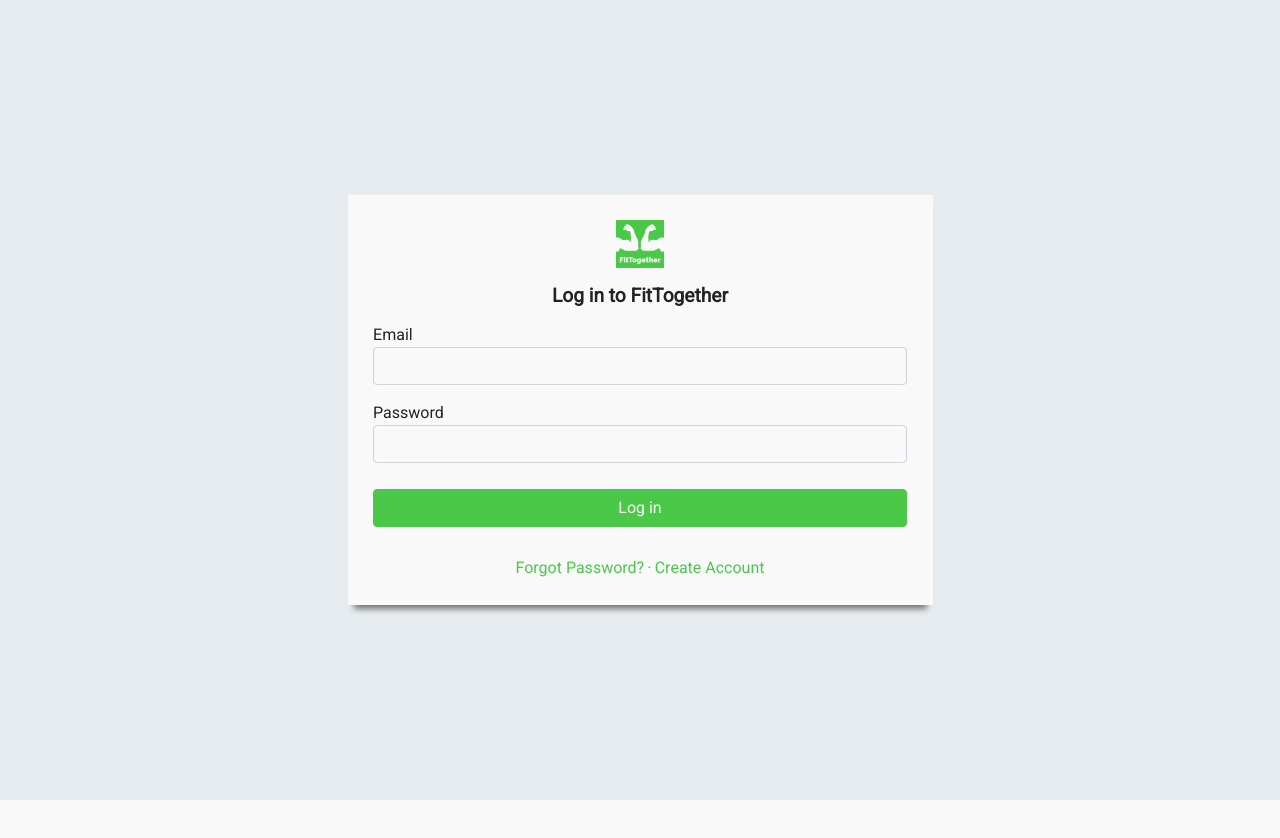
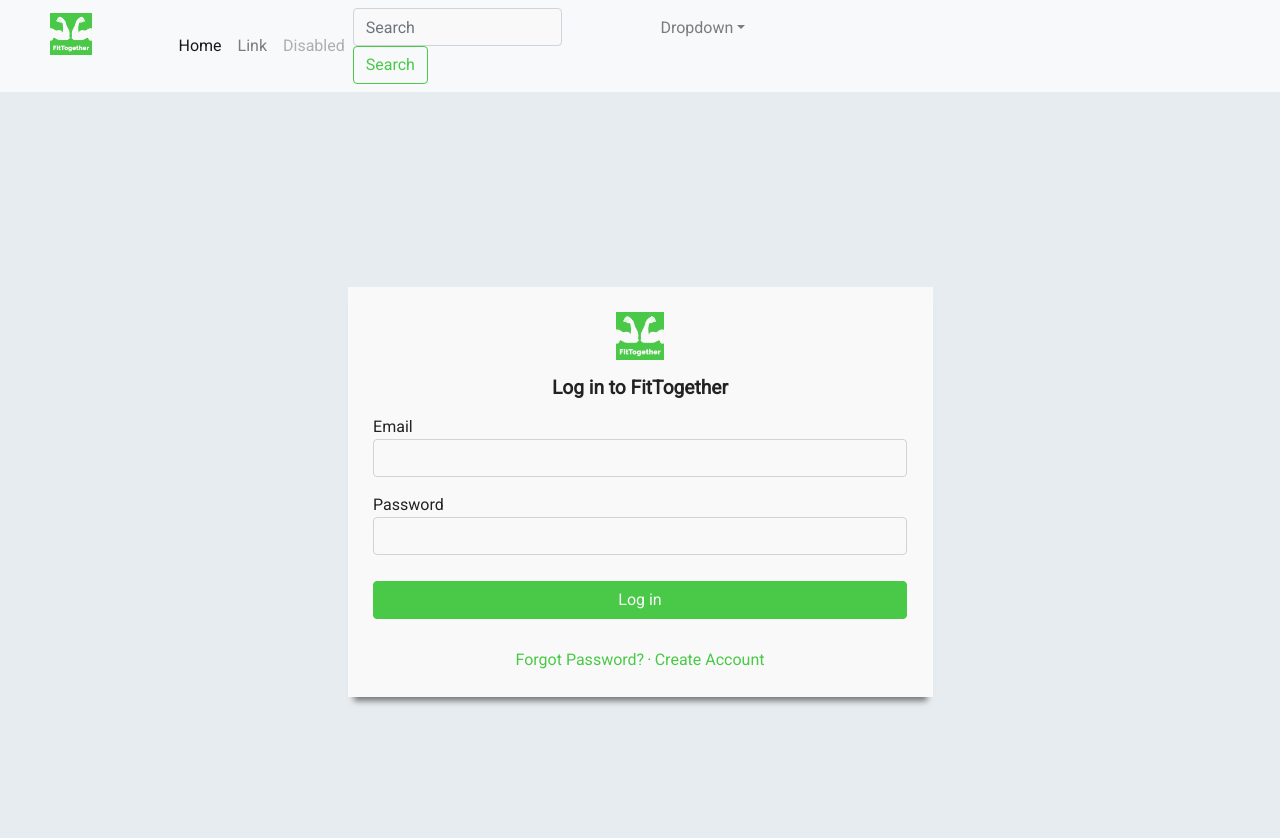
Before and after one commit to 0chriscrew0/fit-together-client, a React (Create React App) app: page /login in a window 1280 px wide. Shown: the top 838 px of the page. Before the commit the page ends 800 px from the top, so only its background shows below. Built offline with nearby package versions, Linux system fonts and the light colour scheme.

Commit message:
layout contents of Header component and implement basic layout

```diff
--- a/public/index.html
+++ b/public/index.html
@@ -33,5 +33,20 @@
       To begin the development, run `npm start` or `yarn start`.
       To create a production bundle, use `npm run build` or `yarn build`.
     -->
+    <script
+      src="https://code.jquery.com/jquery-3.2.1.slim.min.js"
+      integrity="sha384-KJ3o2DKtIkvYIK3UENzmM7KCkRr/rE9/Qpg6aAZGJwFDMVNA/GpGFF93hXpG5KkN"
+      crossorigin="anonymous"
+    ></script>
+    <script
+      src="https://cdnjs.cloudflare.com/ajax/libs/popper.js/1.12.9/umd/popper.min.js"
+      integrity="sha384-ApNbgh9B+Y1QKtv3Rn7W3mgPxhU9K/ScQsAP7hUibX39j7fakFPskvXusvfa0b4Q"
+      crossorigin="anonymous"
+    ></script>
+    <script
+      src="https://maxcdn.bootstrapcdn.com/bootstrap/4.0.0/js/bootstrap.min.js"
+      integrity="sha384-JZR6Spejh4U02d8jOt6vLEHfe/JQGiRRSQQxSfFWpi1MquVdAyjUar5+76PVCmYl"
+      crossorigin="anonymous"
+    ></script>
   </body>
 </html>
--- a/src/App.tsx
+++ b/src/App.tsx
@@ -5,15 +5,19 @@
 import Join from "./components/User/Join";
 import Register from "./components/User/Register";
 import Login from "./components/User/Login";
+import Feed from "./components/Feed";
+import Header from "./components/Layout/Header";
 
 const App: React.FC = () => {
   return (
     <div className="App">
       <Router basename={process.env.PUBLIC_URL}>
+        <Route component={Header} />
         <Switch>
           <Route exact path="/" component={Join} />
           <Route path="/register" component={Register} />
           <Route path="/login" component={Login} />
+          <Route path="/feed" component={Feed} />
         </Switch>
       </Router>
     </div>
--- /dev/null
+++ b/src/components/Feed/index.tsx
@@ -0,0 +1,7 @@
+import * as React from "react";
+
+export default class Feed extends React.PureComponent {
+  render() {
+    return <div>Feed</div>;
+  }
+}
--- /dev/null
+++ b/src/components/Layout/Header.tsx
@@ -0,0 +1,99 @@
+import * as React from "react";
+
+import Logo from "../../img/FitTogether-logo-v2.png";
+
+export default class Header extends React.PureComponent {
+  render() {
+    return (
+      <header className="header">
+        <nav className="navbar navbar-expand navbar-light bg-light">
+          <div className="container">
+            <div className="row">
+              <div className="col-3 col-md-2 logo-wrapper">
+                <a className="navbar-brand" href="#">
+                  <img
+                    className="img-fluid logo"
+                    src={Logo}
+                    alt="FitTogether Logo"
+                  />
+                </a>
+              </div>
+
+              <div className="col-12 col-md-8 order-12 order-md-2 main-wrapper">
+                <div
+                  className="collapse navbar-collapse"
+                  id="navbarSupportedContent"
+                >
+                  <ul className="navbar-nav mr-auto">
+                    <li className="nav-item active">
+                      <a className="nav-link" href="#">
+                        Home
+                      </a>
+                    </li>
+                    <li className="nav-item">
+                      <a className="nav-link" href="#">
+                        Link
+                      </a>
+                    </li>
+                    <li className="nav-item">
+                      <a className="nav-link disabled" href="#">
+                        Disabled
+                      </a>
+                    </li>
+                  </ul>
+                  <form className="form-inline my-2 my-lg-0">
+                    <input
+                      className="form-control mr-sm-2"
+                      type="search"
+                      placeholder="Search"
+                      aria-label="Search"
+                    />
+                    <button
+                      className="btn btn-outline-success my-2 my-sm-0"
+                      type="submit"
+                    >
+                      Search
+                    </button>
+                  </form>
+                </div>
+              </div>
+
+              <div className="col-3 col-md-2 order-3 user-wrapper">
+                <ul className="navbar-nav ml-auto nav-top">
+                  <li className="nav-item dropdown">
+                    <a
+                      className="nav-link dropdown-toggle"
+                      href="#"
+                      id="navbarDropdown"
+                      role="button"
+                      data-toggle="dropdown"
+                      aria-haspopup="true"
+                      aria-expanded="false"
+                    >
+                      Dropdown
+                    </a>
+                    <div
+                      className="dropdown-menu"
+                      aria-labelledby="navbarDropdown"
+                    >
+                      <a className="dropdown-item" href="#">
+                        Action
+                      </a>
+                      <a className="dropdown-item" href="#">
+                        Another action
+                      </a>
+                      <div className="dropdown-divider" />
+                      <a className="dropdown-item" href="#">
+                        Something else here
+                      </a>
+                    </div>
+                  </li>
+                </ul>
+              </div>
+            </div>
+          </div>
+        </nav>
+      </header>
+    );
+  }
+}
--- a/src/scss/layout/_header.scss
+++ b/src/scss/layout/_header.scss
@@ -1,3 +1,9 @@
 // -----------------------------------------------------------------------------
 // This file contains all styles related to the header of the site/application.
 // -----------------------------------------------------------------------------
+
+.header {
+  .logo {
+    width: 2.6rem;
+  }
+}
```
Also changed, not shown: src/css/main.css.
